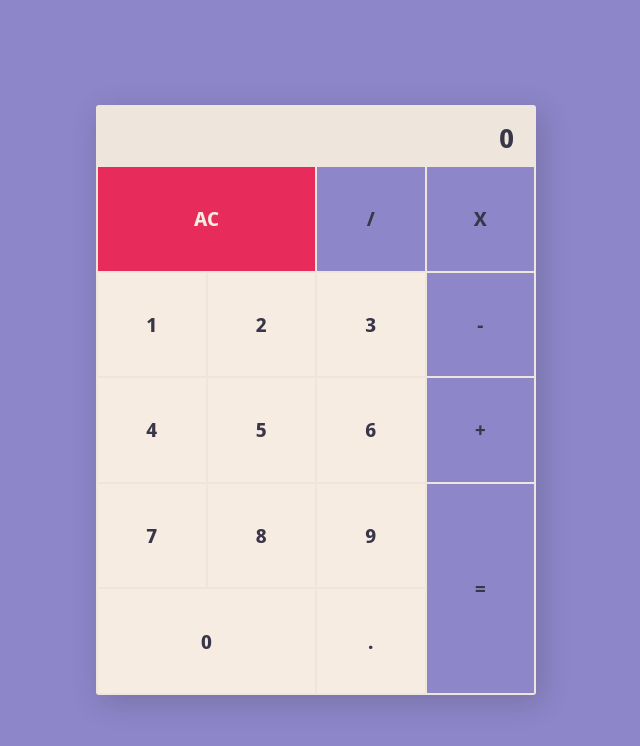
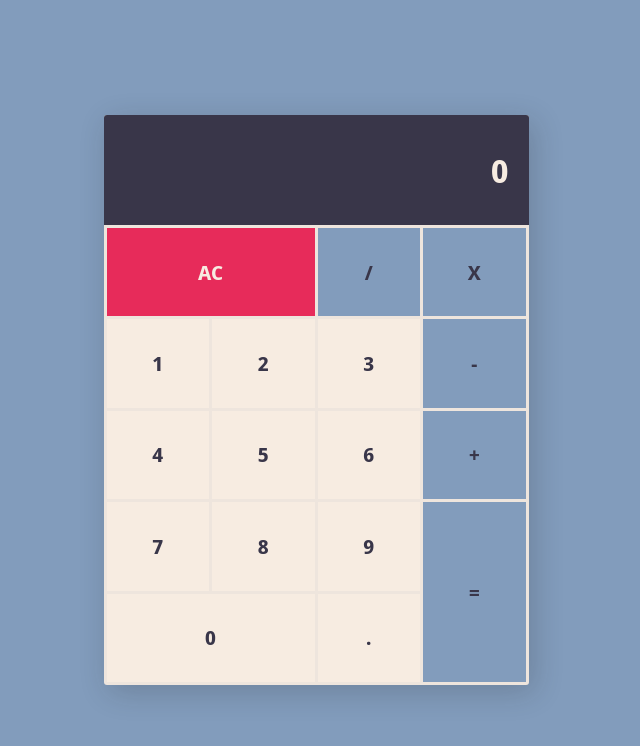
Before and after one commit to akmatoff/calculator, a React (Create React App) app: page / in a window 1280 px wide. Shown: the top 746 px of the page, without its empty margins (324-964 px from the left). Built offline with nearby package versions, Linux system fonts and the light colour scheme.

Commit message:
UPDATE: style

```diff
--- a/src/App.css
+++ b/src/App.css
@@ -2,9 +2,9 @@
 
 :root {
   --primary-color: #f7ece1;
-  --secondary-color: #8d86c9;
+  --secondary-color: #829cbc;
   --primary-color-darker: #eee5dd;
-  --accent-color: #725ac1;
+  --accent-color: #6290c8;
   --text-color: #393649;
   --text-color-light: var(--primary-color);
 }
--- a/src/components/Calculator.css
+++ b/src/components/Calculator.css
@@ -1,21 +1,31 @@
 #calculator {
-  width: 440px;
-  height: 590px;
+  width: 425px;
+  height: 570px;
   background-color: var(--primary-color-darker);
   box-shadow: 5px 7px 30px rgba(30, 30, 30, 0.2);
   border-radius: 3px;
-  padding: 2px;
   overflow: hidden;
 }
 
 #display {
   width: 100%;
-  height: 60px;
+  height: 110px;
   padding: 30px 20px;
-  align-items: center;
-  justify-content: flex-end;
+  align-items: flex-end;
+  justify-content: center;
   font-weight: bold;
-  font-size: 27px;
+  word-wrap: break-word;
+  word-break: break-all;
+  color: var(--text-color-light);
+  background-color: var(--text-color);
+}
+
+#prev-operand {
+  font-size: 20px;
+}
+
+#current-operand {
+  font-size: 32px;
 }
 
 #buttons-container {
@@ -23,20 +33,20 @@
   flex: 1;
   grid-template-columns: repeat(4, 1fr);
   grid-template-rows: repeat(5, 1fr);
-  gap: 2px;
-  /* padding: 2px; */
+  gap: 3px;
+  padding: 3px;
 }
 
 .button {
   display: grid;
   place-content: center;
   background-color: var(--primary-color);
-  min-height: 100px;
   font-weight: bold;
   font-size: 20px;
   transition: 0.5s cubic-bezier(0.175, 0.885, 0.32, 1.275);
   user-select: none;
   cursor: pointer;
+  outline: none;
 }
 
 .button:hover {
--- a/src/components/Calculator.tsx
+++ b/src/components/Calculator.tsx
@@ -3,8 +3,9 @@ import "./Calculator.css";
 function Calculator() {
   return (
     <div id="calculator" className="flex-column">
-      <div id="display" className="flex-row">
-        0
+      <div id="display" className="flex-column">
+        <div id="prev-operand"></div>
+        <div id="current-operand">0</div>
       </div>
       <div id="buttons-container">
         <div id="clear" className="button operation">
```
